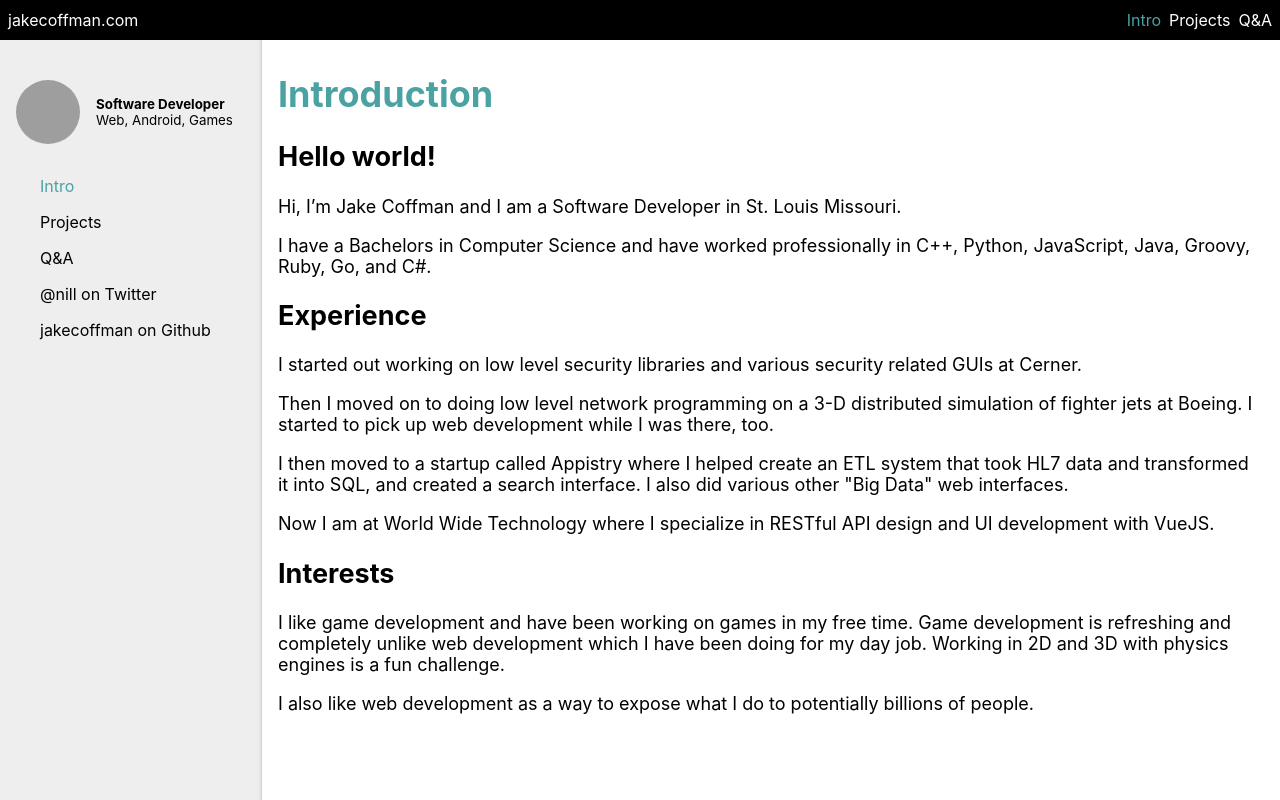
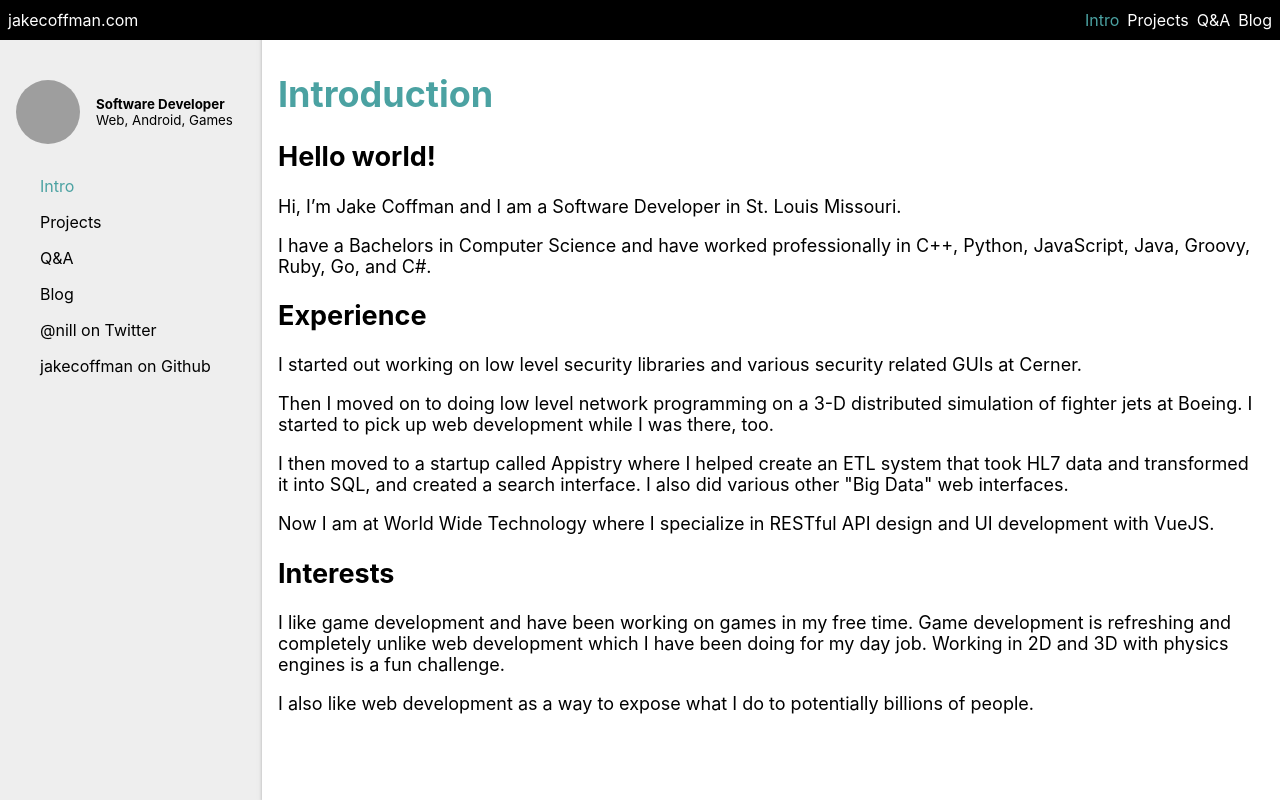
Before and after one commit to jakecoffman/nuxt-website, a Nuxt app: page / in a window 1280 px wide. Built offline with nearby package versions, Linux system fonts and the light colour scheme; grey boxes are pictures that could not be loaded.

Commit message:
add link to blog

```diff
--- a/components/MyNav.vue
+++ b/components/MyNav.vue
@@ -15,6 +15,11 @@
         <nuxt-link to="/qa">
           Q&A
         </nuxt-link>
+      </li>
+      <li>
+        <a href="https://www.jakecoffman.com/blog">
+          Blog
+        </a>
       </li>
       <li v-if="!mini">
         <a href="https://twitter.com/nill" target="_blank">
```
